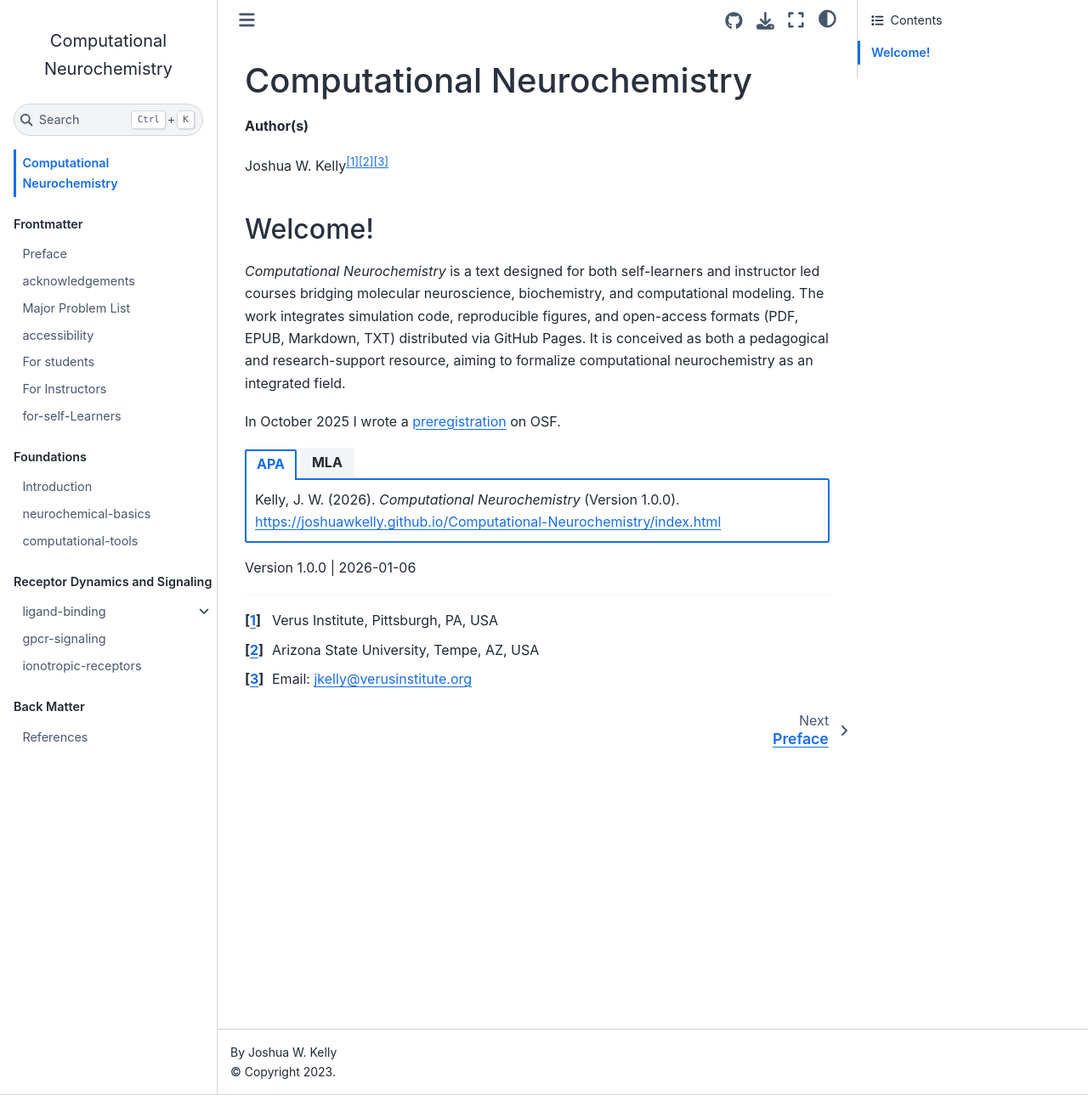
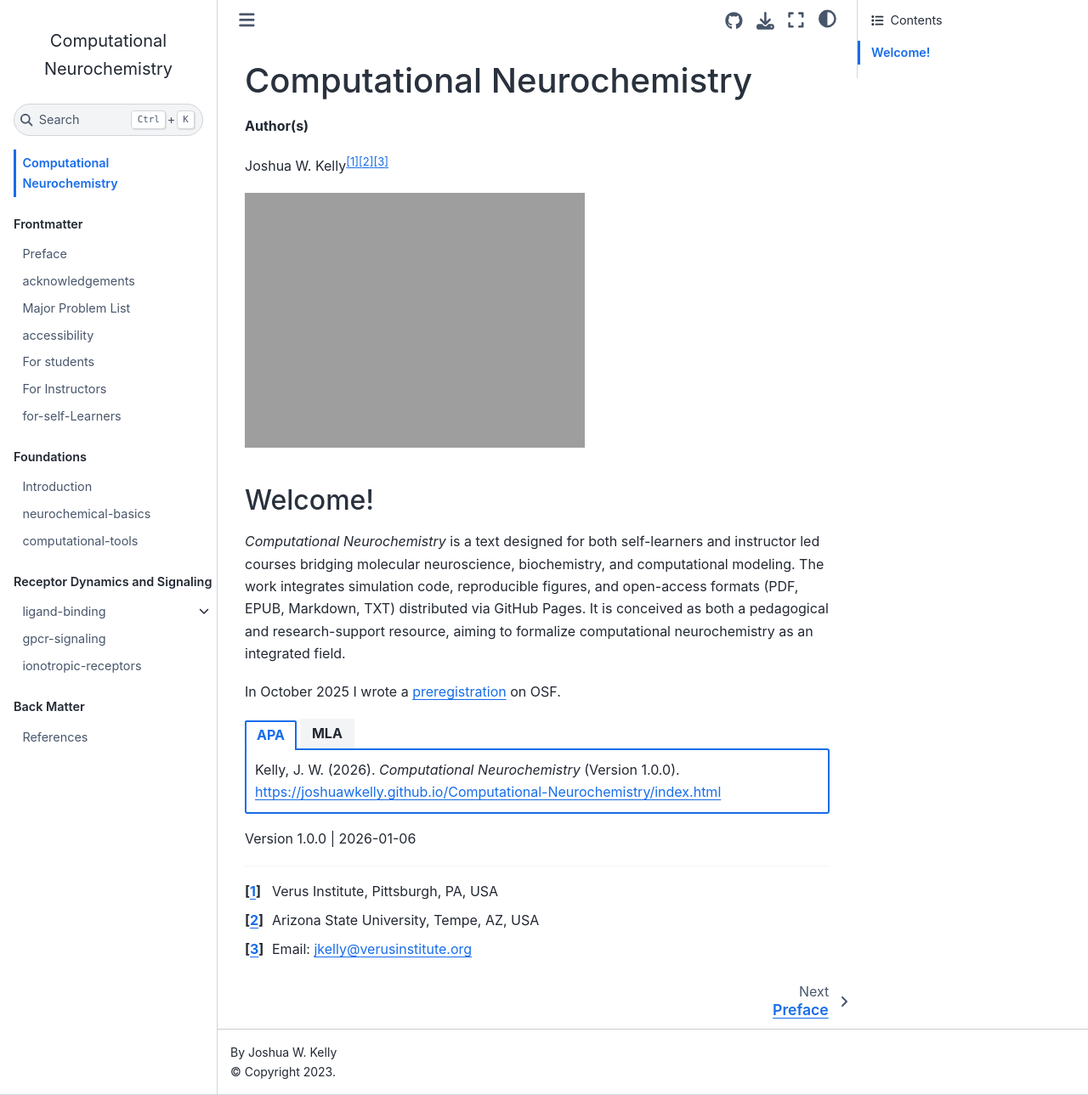
Before and after one commit to JoshuaWKelly/Computational-Neurochemistry, a Jupyter Book: the page built from index.md, in a window 1280 px wide and 1289 px high. Shown: the whole window at 85% size. Built offline with Jupyter Book 1.0.4 settings and Sphinx 7.4.7 and the Sphinx Book theme 1.1.4, drawn with Linux system fonts in a browser that asks for light colours.

Commit message:
cover image

```diff
--- a/index.md
+++ b/index.md
@@ -7,6 +7,8 @@ Joshua W. Kelly[^1][^2][^3]
 [^1]: Verus Institute, Pittsburgh, PA, USA
 [^2]: Arizona State University, Tempe, AZ, USA
 [^3]: Email: jkelly@verusinstitute.org
+
+![Cover-image](../Detail_of_Bénard-Chemistry:chemicallaboratory-1762-1773.jpg)
 
 ## Welcome!
 
```
Also changed, not shown: 1 other file.
